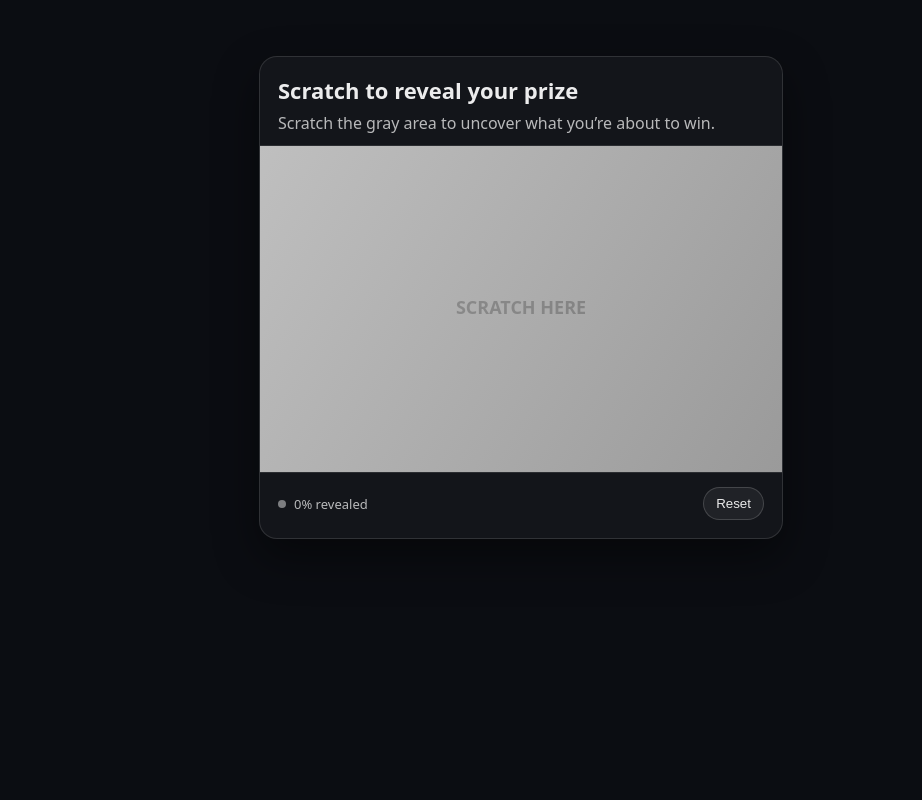
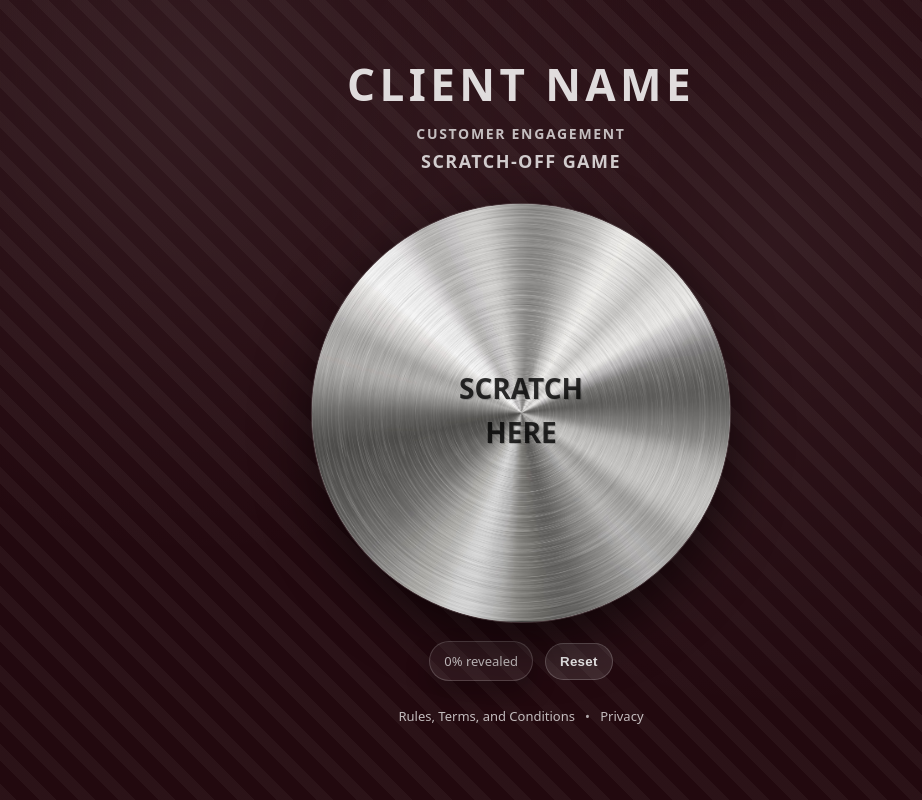
Before and after one commit to meite-root/gebnut-solutions, a Flask app: page /client/scratch in a window 1280 px wide. Shown: the whole page, without its empty margins (119-1041 px from the left). Run offline with Flask 3, Linux system fonts and the light colour scheme.

Commit message:
scratch v3.2

```diff
--- a/templates/scratch.html
+++ b/templates/scratch.html
@@ -3,145 +3,192 @@
 <head>
   <meta charset="utf-8" />
   <meta name="viewport" content="width=device-width, initial-scale=1" />
-  <title>Scratch to Reveal</title>
+  <title>Scratch-off</title>
 
   <style>
     :root{
-      --bg: #0b0d12;
+      --bg: #2a0b12;
       --text: rgba(255,255,255,0.92);
-      --muted: rgba(255,255,255,0.70);
-      --line: rgba(255,255,255,0.12);
-      --panel: rgba(255,255,255,0.05);
-      --shadow: 0 18px 45px rgba(0,0,0,0.45);
+      --muted: rgba(255,255,255,0.72);
+      --shadow: 0 18px 55px rgba(0,0,0,0.55);
+      --ring: rgba(255,255,255,0.18);
     }
-
     *{ box-sizing:border-box; }
-    html,body{ margin:0; padding:0; background:var(--bg); color:var(--text);
+    html,body{
+      margin:0; padding:0;
+      background: var(--bg);
+      color: var(--text);
       font-family: system-ui, -apple-system, Segoe UI, Roboto, Arial;
     }
 
-    a{ color:inherit; }
-
-    .scratch-wrap{
-      max-width: 560px;
-      margin: 0 auto;
-      padding: 56px 18px;
+    /* subtle patterned background vibe (like the reference) */
+    .bg{
+      min-height: 100vh;
+      background:
+        radial-gradient(circle at 25% 10%, rgba(255,255,255,0.07), transparent 40%),
+        radial-gradient(circle at 70% 30%, rgba(255,255,255,0.06), transparent 45%),
+        repeating-linear-gradient(45deg,
+          rgba(255,255,255,0.04) 0px,
+          rgba(255,255,255,0.04) 12px,
+          rgba(0,0,0,0.00) 12px,
+          rgba(0,0,0,0.00) 28px
+        ),
+        linear-gradient(180deg, rgba(0,0,0,0.16), rgba(0,0,0,0.20));
     }
 
-    .scratch-card{
-      border: 1px solid var(--line);
-      border-radius: 18px;
-      overflow: hidden;
-      background: rgba(255,255,255,0.035);
-      box-shadow: var(--shadow);
+    .wrap{
+      max-width: 760px;
+      margin: 0 auto;
+      padding: 54px 18px 70px;
+      text-align:center;
     }
 
-    .scratch-head{
-      padding: 18px 18px 10px;
-      border-bottom: 1px solid rgba(255,255,255,0.10);
+    .brand{
+      letter-spacing: 0.10em;
+      text-transform: uppercase;
+      font-weight: 800;
+      font-size: 44px;
+      margin: 0;
+      opacity: 0.92;
+    }
+    .subtitle{
+      margin: 10px 0 0;
+      color: var(--muted);
+      font-weight: 600;
+      letter-spacing: 0.12em;
+      text-transform: uppercase;
+      font-size: 14px;
+    }
+    .title2{
+      margin: 6px 0 30px;
+      color: rgba(255,255,255,0.78);
+      font-weight: 700;
+      letter-spacing: 0.08em;
+      text-transform: uppercase;
+      font-size: 18px;
     }
 
-    .scratch-head h1{
-      font-size: 22px;
-      margin: 0 0 6px;
+    .disk-area{
+      display:flex;
+      justify-content:center;
+      margin: 18px 0 18px;
     }
 
-    .scratch-head p{
-      margin: 0;
-      color: var(--muted);
-      line-height: 1.5;
+    /* The circular scratch “coin” */
+    .scratch-disk{
+      position: relative;
+      width: min(78vw, 420px);
+      aspect-ratio: 1 / 1;
+      border-radius: 50%;
+      overflow: hidden;
+      box-shadow: var(--shadow);
+      border: 1px solid var(--ring);
+      background: rgba(0,0,0,0.22);
     }
 
-    .scratch-stage{
-      position: relative;
-      aspect-ratio: 1.6 / 1;
-      background: rgba(0,0,0,0.15);
-    }
-
-    .scratch-stage img{
+    /* prize is behind */
+    .scratch-disk img{
       width: 100%;
       height: 100%;
       object-fit: cover;
-      display: block;
+      display:block;
       user-select: none;
       -webkit-user-drag: none;
+      filter: saturate(1.03) contrast(1.02);
     }
 
-    canvas#scratch{
+    /* canvas sits on top */
+    #scratch{
       position: absolute;
       inset: 0;
       width: 100%;
       height: 100%;
-      display: block;
-      touch-action: none; /* important for mobile */
-      cursor: crosshair;
+      display:block;
+      touch-action: none;
+      cursor: pointer;
     }
 
-    .reveal-message{
-      padding: 12px 18px 0;
-      color: rgba(255,255,255,0.86);
-      display:none;
-    }
-    .reveal-message.show{ display:block; }
-
-    .scratch-footer{
+    .below{
+      margin-top: 16px;
       display:flex;
-      gap: 10px;
       align-items:center;
-      justify-content: space-between;
-      padding: 14px 18px 18px;
-      border-top: 1px solid rgba(255,255,255,0.10);
+      justify-content:center;
+      gap: 12px;
+      flex-wrap: wrap;
       color: var(--muted);
       font-size: 13px;
     }
 
-    .badge{
+    .pill{
       display:inline-flex;
-      gap:8px;
+      gap:10px;
       align-items:center;
-    }
-    .dot{
-      width: 8px; height: 8px; border-radius: 999px;
-      background: rgba(255,255,255,0.45);
+      padding: 10px 14px;
+      border-radius: 999px;
+      border: 1px solid rgba(255,255,255,0.18);
+      background: rgba(255,255,255,0.06);
+      box-shadow: 0 12px 25px rgba(0,0,0,0.25);
     }
 
-    .mini-btn{
-      padding: 8px 12px;
+    .btn{
+      padding: 10px 14px;
       border-radius: 999px;
-      border: 1px solid rgba(255,255,255,0.16);
-      background: rgba(255,255,255,0.06);
-      color: rgba(255,255,255,0.9);
+      border: 1px solid rgba(255,255,255,0.20);
+      background: rgba(255,255,255,0.10);
+      color: rgba(255,255,255,0.92);
       cursor: pointer;
+      font-weight: 650;
+      letter-spacing: 0.02em;
     }
-    .mini-btn:hover{ background: rgba(255,255,255,0.10); }
+    .btn:hover{ background: rgba(255,255,255,0.14); }
+
+    .msg{
+      margin-top: 14px;
+      display:none;
+      color: rgba(255,255,255,0.90);
+      font-weight: 650;
+    }
+    .msg.show{ display:block; }
+
+    .links{
+      margin-top: 26px;
+      color: rgba(255,255,255,0.65);
+      font-size: 13px;
+    }
+    .links a{ color: rgba(255,255,255,0.72); text-decoration:none; }
+    .links a:hover{ text-decoration:underline; }
   </style>
 </head>
 
 <body>
-  <div class="scratch-wrap">
-    <div class="scratch-card">
-      <div class="scratch-head">
-        <h1>Scratch to reveal your prize</h1>
-        <p>Scratch the gray area to uncover what you’re about to win.</p>
+  <div class="bg">
+    <div class="wrap">
+      <h1 class="brand">CLIENT NAME</h1>
+      <div class="subtitle">Customer engagement</div>
+      <div class="title2">Scratch-off game</div>
+
+      <div class="disk-area">
+        <div class="scratch-disk" aria-label="Scratch to reveal">
+          <!-- Prize image underneath -->
+          <img id="prizeImg" src="/static/scratch/prize.png" alt="Prize" />
+          <!-- Canvas overlay on top -->
+          <canvas id="scratch"></canvas>
+        </div>
       </div>
 
-      <div class="scratch-stage">
-        <!-- Prize image underneath -->
-        <img id="prizeImg" src="/static/products/umbrella.png" alt="Prize image" />
-        <!-- Gray overlay canvas on top -->
-        <canvas id="scratch" aria-label="Scratch area"></canvas>
+      <div id="revealMsg" class="msg">🎁 Revealed!</div>
+
+      <div class="below">
+        <div class="pill">
+          <span id="progressText">0% revealed</span>
+        </div>
+        <button class="btn" id="resetBtn" type="button">Reset</button>
       </div>
 
-      <div id="revealMsg" class="reveal-message">
-        Revealed!
-      </div>
-
-      <div class="scratch-footer">
-        <span class="badge">
-          <span class="dot"></span>
-          <span id="progressText">0% revealed</span>
-        </span>
-        <button class="mini-btn" id="resetBtn" type="button">Reset</button>
+      <div class="links">
+        <a href="#">Rules, Terms, and Conditions</a>
+        &nbsp;&nbsp;•&nbsp;&nbsp;
+        <a href="#">Privacy</a>
       </div>
     </div>
   </div>
@@ -156,9 +203,15 @@
 
       const ctx = canvas.getContext("2d", { willReadFrequently: true });
 
-      // ===== Feel tuning =====
+      // ===== tuning =====
       const BRUSH_RADIUS = 22;        // scratch size
-      const REVEAL_THRESHOLD = 0.85;  // 85%
+      const REVEAL_THRESHOLD = 0.10;  // 10%
+      const LOCK_AFTER_REVEAL = true; // set false if you want scratching to continue
+
+      // ===== overlay asset (Option A) =====
+      const METAL_IMAGE_URL = "/static/scratch/metal.png";
+      const metalImg = new Image();
+      metalImg.src = METAL_IMAGE_URL;
 
       let isDown = false;
       let lastPoint = null;
@@ -167,43 +220,100 @@
       function resizeCanvasToDisplaySize(){
         const rect = canvas.getBoundingClientRect();
         const dpr = window.devicePixelRatio || 1;
-
         const w = Math.max(1, Math.floor(rect.width * dpr));
         const h = Math.max(1, Math.floor(rect.height * dpr));
-
         if (canvas.width !== w || canvas.height !== h) {
           canvas.width = w;
           canvas.height = h;
         }
-
         // draw in CSS pixels
         ctx.setTransform(1,0,0,1,0,0);
         ctx.scale(dpr, dpr);
       }
 
+      function drawLabel(rect){
+        // This text is printed ON the overlay, so it scratches off too.
+        ctx.save();
+        ctx.globalCompositeOperation = "source-over";
+
+        // subtle shadow
+        ctx.fillStyle = "rgba(0,0,0,0.18)";
+        ctx.font = "800 28px system-ui, -apple-system, Segoe UI, Roboto, Arial";
+        ctx.textAlign = "center";
+        ctx.textBaseline = "middle";
+        ctx.fillText("SCRATCH", rect.width/2 + 1, rect.height/2 - 22 + 1);
+        ctx.fillText("HERE", rect.width/2 + 1, rect.height/2 + 22 + 1);
+
+        // main text
+        ctx.fillStyle = "rgba(0,0,0,0.78)";
+        ctx.fillText("SCRATCH", rect.width/2, rect.height/2 - 22);
+        ctx.fillText("HERE", rect.width/2, rect.height/2 + 22);
+
+        ctx.restore();
+      }
+
+      // Option B: generate “metal” if image is missing
+      function drawGeneratedMetal(rect){
+        // base
+        const g = ctx.createRadialGradient(
+          rect.width * 0.35, rect.height * 0.35, rect.width * 0.10,
+          rect.width * 0.55, rect.height * 0.55, rect.width * 0.75
+        );
+        g.addColorStop(0.0, "#f0f0f0");
+        g.addColorStop(0.25, "#cfcfcf");
+        g.addColorStop(0.55, "#9f9f9f");
+        g.addColorStop(0.78, "#d6d6d6");
+        g.addColorStop(1.0, "#8f8f8f");
+        ctx.fillStyle = g;
+        ctx.fillRect(0, 0, rect.width, rect.height);
+
+        // angled highlight band
+        ctx.save();
+        ctx.globalAlpha = 0.35;
+        ctx.translate(rect.width/2, rect.height/2);
+        ctx.rotate(-0.55);
+        ctx.translate(-rect.width/2, -rect.height/2);
+
+        const band = ctx.createLinearGradient(0, rect.height*0.35, rect.width, rect.height*0.65);
+        band.addColorStop(0, "rgba(255,255,255,0.0)");
+        band.addColorStop(0.5, "rgba(255,255,255,0.65)");
+        band.addColorStop(1, "rgba(255,255,255,0.0)");
+        ctx.fillStyle = band;
+        ctx.fillRect(-rect.width, rect.height*0.15, rect.width*3, rect.height*0.7);
+
+        ctx.restore();
+
+        // slight vignette edge to feel “coin-like”
+        ctx.save();
+        ctx.globalAlpha = 0.25;
+        const v = ctx.createRadialGradient(rect.width/2, rect.height/2, rect.width*0.25, rect.width/2, rect.height/2, rect.width*0.55);
+        v.addColorStop(0, "rgba(0,0,0,0)");
+        v.addColorStop(1, "rgba(0,0,0,0.55)");
+        ctx.fillStyle = v;
+        ctx.fillRect(0,0,rect.width,rect.height);
+        ctx.restore();
+      }
+
       function drawOverlay(){
         const rect = canvas.getBoundingClientRect();
+        ctx.globalCompositeOperation = "source-over";
+        ctx.clearRect(0,0,rect.width,rect.height);
 
-        ctx.globalCompositeOperation = "source-over";
+        // Draw the metallic overlay (image if available, else generated)
+        if (metalImg.complete && metalImg.naturalWidth > 0) {
+          // cover fill
+          ctx.drawImage(metalImg, 0, 0, rect.width, rect.height);
+        } else {
+          drawGeneratedMetal(rect);
+        }
 
-        // premium lottery ticket TEXTURE
-       const g = ctx.createLinearGradient(0, 0, rect.width, rect.height);
-       g.addColorStop(0, "#bfbfbf");
-       g.addColorStop(1, "#9a9a9a");
-       ctx.fillStyle = g;
-       ctx.fillRect(0, 0, rect.width, rect.height);
+        // Print label on top of metal (scratches off)
+        drawLabel(rect);
 
-        // label
-        ctx.fillStyle = "rgba(0,0,0,0.22)";
-        ctx.font = "600 18px system-ui, -apple-system, Segoe UI, Roboto, Arial";
-        ctx.textAlign = "center";
-        ctx.textBaseline = "middle";
-        ctx.fillText("SCRATCH HERE", rect.width/2, rect.height/2);
-
-        // switch into erase mode for scratching
+        // Switch into erase mode for scratching
         ctx.globalCompositeOperation = "destination-out";
 
-        // reset UI
+        // reset UI state
         revealed = false;
         revealMsg.classList.remove("show");
         progressText.textContent = "0% revealed";
@@ -235,14 +345,10 @@
 
       function estimateRevealed(){
         const rect = canvas.getBoundingClientRect();
-
-        // IMPORTANT: use the canvas pixel size for reading, but we scaled drawing to CSS pixels.
-        // Since we scaled ctx with dpr, rect.width/height correspond to CSS pixels, which matches our draw coords.
         const w = Math.floor(rect.width);
         const h = Math.floor(rect.height);
 
         const imgData = ctx.getImageData(0, 0, w, h).data;
-
         let cleared = 0;
         const total = imgData.length / 4;
 
@@ -251,8 +357,7 @@
         }
 
         const ratio = cleared / total;
-        const pct = Math.round(ratio * 100);
-        progressText.textContent = pct + "% revealed";
+        progressText.textContent = Math.round(ratio * 100) + "% revealed";
 
         if (!revealed && ratio >= REVEAL_THRESHOLD) {
           revealed = true;
@@ -261,7 +366,7 @@
       }
 
       function onDown(e){
-        if (revealed) return; // optional: stop interaction after reveal
+        if (LOCK_AFTER_REVEAL && revealed) return;
         isDown = true;
         lastPoint = getPoint(e);
         scratchDot(lastPoint);
@@ -269,11 +374,15 @@
       }
 
       function onMove(e){
-        if (!isDown || revealed) return;
+        if (!isDown) return;
+        if (LOCK_AFTER_REVEAL && revealed) return;
+
         const p = getPoint(e);
         scratchLine(lastPoint, p);
         lastPoint = p;
-        estimateRevealed(); // no randomness
+
+        // no randomness
+        estimateRevealed();
       }
 
       function onUp(){
@@ -306,8 +415,15 @@
         });
       }
 
+      // Wait for both images to settle; we can init once prize is loaded
       if (img.complete) init();
       else img.addEventListener("load", init);
+
+      // If metal loads after init, redraw overlay so it uses the PNG instead of fallback
+      metalImg.addEventListener("load", () => {
+        resizeCanvasToDisplaySize();
+        drawOverlay();
+      });
     })();
   </script>
 </body>
```
Also changed, not shown: static/scratch/metal.png (added), static/scratch/prize.png (added).
